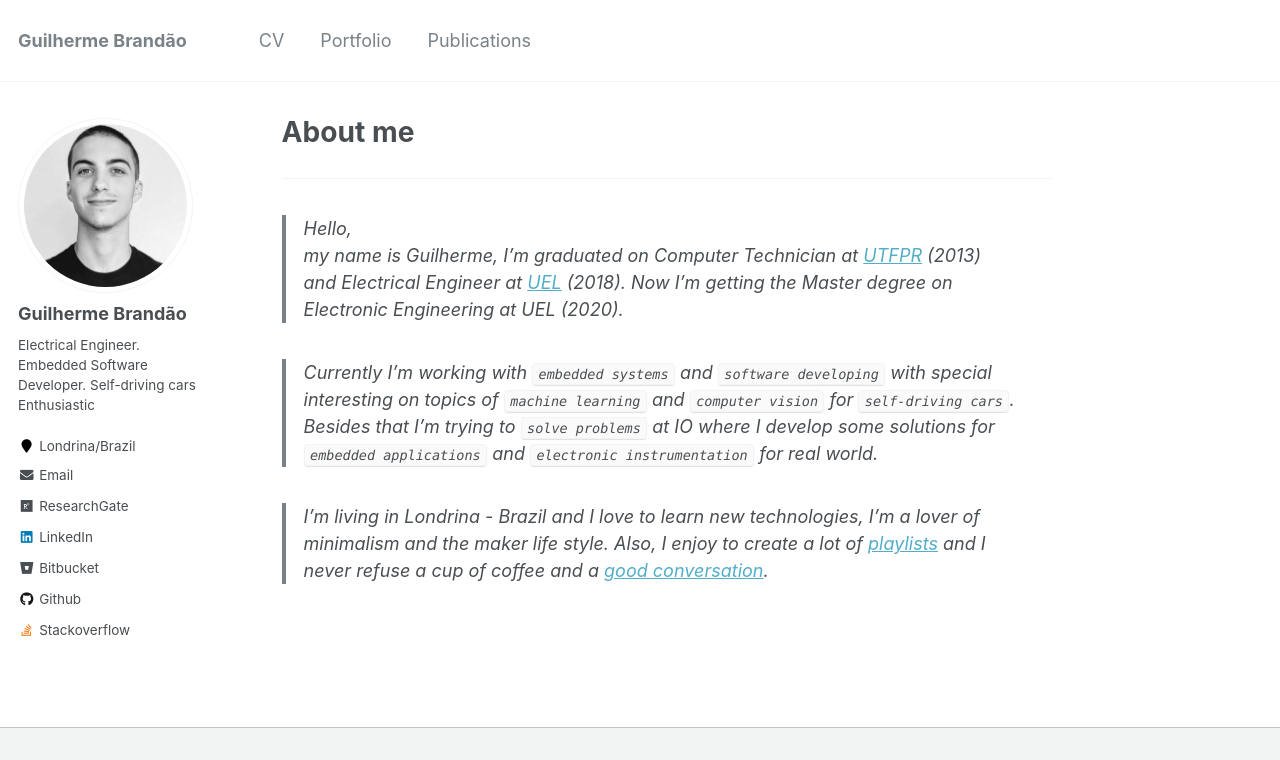
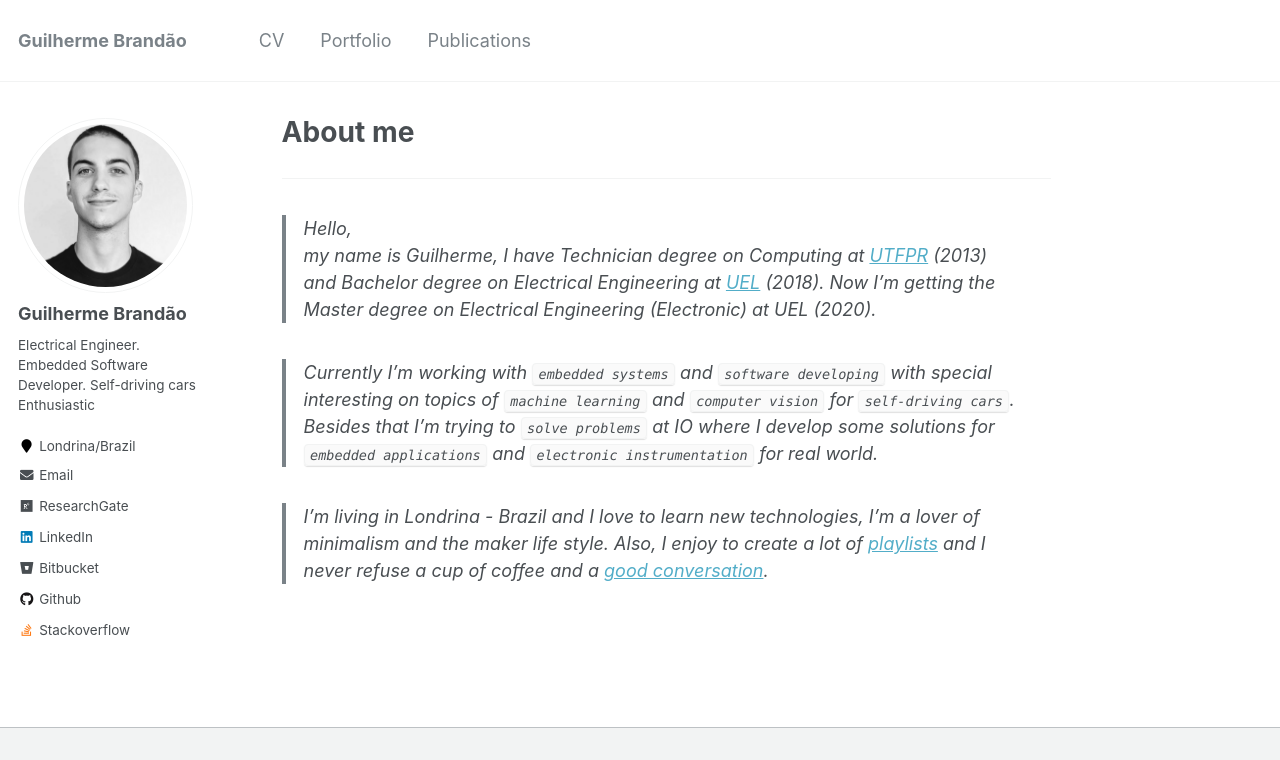
Before and after one commit to brandaogbs/brandaogbs.github.io, a Jekyll site: the page built from _pages/about.md, in a window 1280 px wide, cut to the strip 0-760 px from the top of the page. Built offline with Jekyll 4.4.1, drawn with Linux system fonts in a browser that asks for light colours; some of the changed lines change nothing that is shown.

Commit message:
some words

```diff
--- a/_pages/about.md
+++ b/_pages/about.md
@@ -8,19 +8,10 @@ redirect_from:
   - /about.html
 ---
 
-<!-- ---
-
-> Olá,
-  me chamo Guilherme, sou *Técnico em Informática* pela [UTFPR (2013)](http://portal.utfpr.edu.br/), *Engenheiro Eletricista* pela [UEL (2018)](http://portal.uel.br/home/) e atualmente faço *Mestrado em Engenharia Eletrônica* na UEL (2020).
-
->  No momento meus principais interesses são em `sistemas embarcados` e `desenvolvimento de software`, mais especificamente nos tópicos de `aprendizado de máquina` e `visão computacional` embarcada, aplicados a `veículos autônomos` e assistentes de direção. Paralelamente, tento `resolver problemas` na IO desenvolvendo soluções para aplicações embarcadas e instrumentação eletrônica.
-
->  Moro em Londrina, no sul do Brasil, sou apaixonado por aprender novas tecnologias, um amante da vida simples e da cultura *maker*. Além disso, adoro [músicas](https://open.spotify.com/user/brandaogbs?si=YgXA46t-R36nsn60217roQ) e não recuso um *cafézinho* e uma [boa conversa](https://www.instagram.com/brandaogbs1/). -->
-
 ---
 
   > Hello,
-  my name is Guilherme, I'm graduated on *Computer Technician* at [UTFPR](http://portal.utfpr.edu.br/) (2013) and *Electrical Engineer* at [UEL](http://portal.uel.br/home/) (2018). Now I'm getting the *Master degree on Electronic Engineering* at UEL (2020).
+  my name is Guilherme, I have *Technician degree on Computing* at [UTFPR](http://portal.utfpr.edu.br/) (2013) and *Bachelor degree on Electrical Engineering* at [UEL](http://portal.uel.br/home/) (2018). Now I'm getting the *Master degree on Electrical Engineering (Electronic)* at UEL (2020).
 
   > Currently I'm working with `embedded systems` and `software developing` with special interesting on topics of `machine learning` and `computer vision` for `self-driving cars`. Besides that I'm trying to `solve problems` at IO where I develop some solutions for `embedded applications` and `electronic instrumentation` for real world.
 
```
